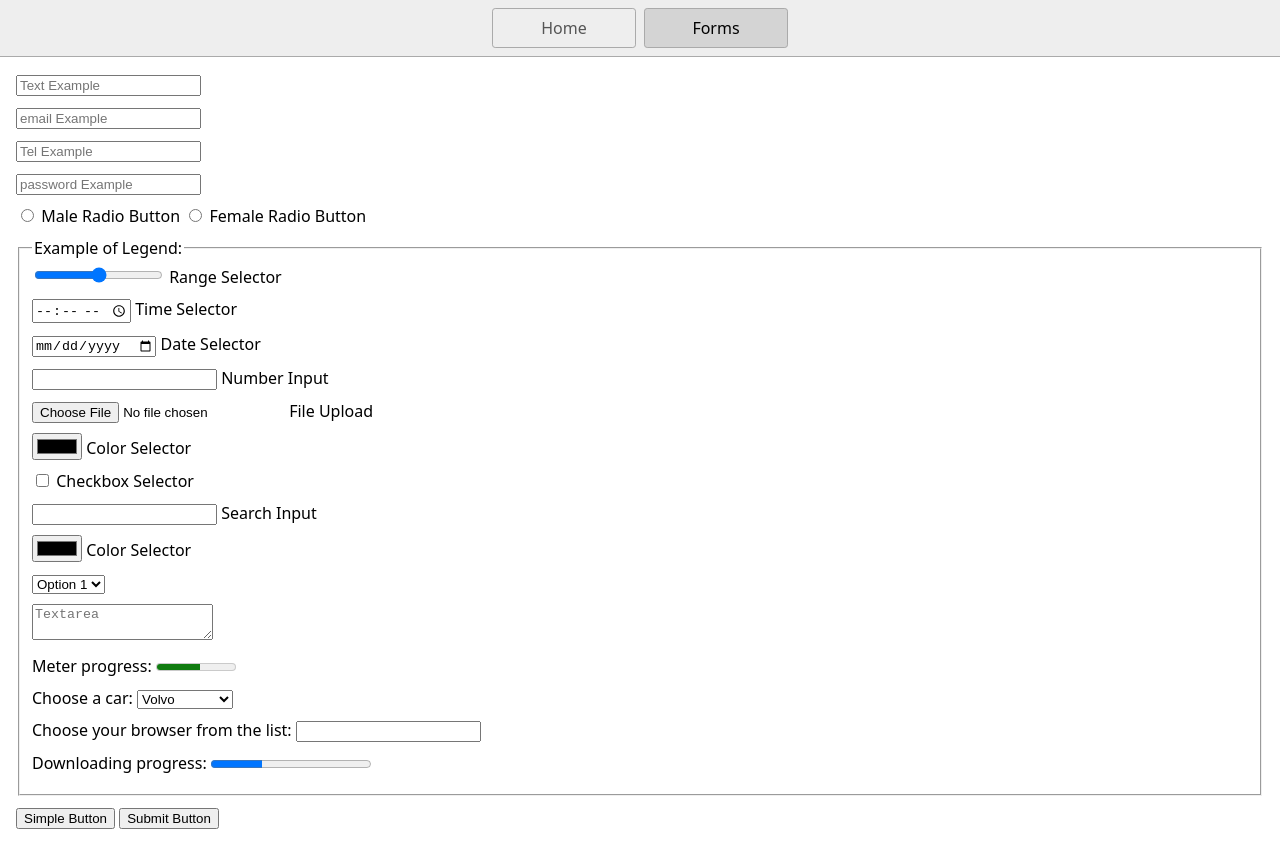
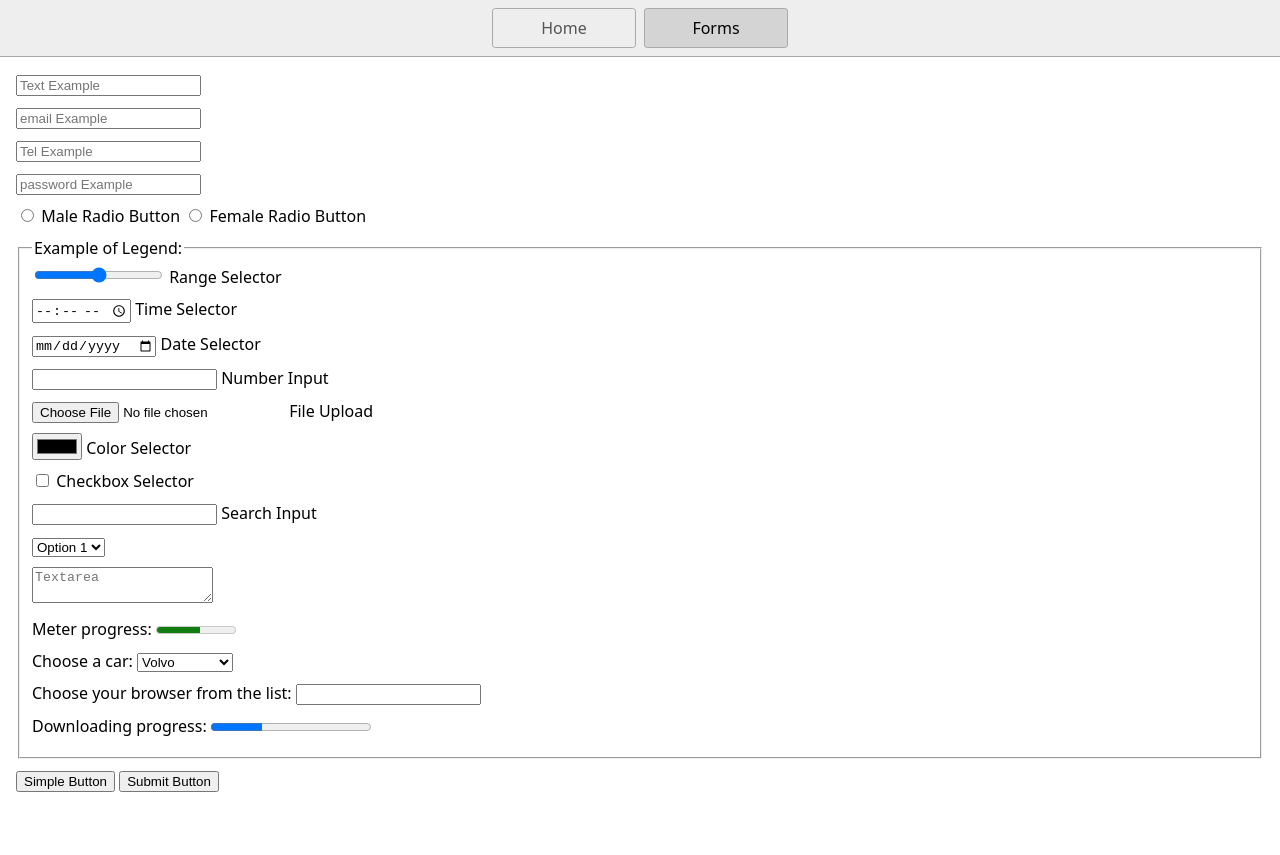
Before and after one commit to tejasrana95/training-by-tejas, a plain HTML site: page forms.html in a window 1280 px wide. After the commit the page ends 818 px from the top, so only its background shows below. Drawn offline with Linux system fonts and the light colour scheme.

Commit message:
1 file modified

```diff
--- a/forms.html
+++ b/forms.html
@@ -46,7 +46,6 @@
           <div><input type="color" /> Color Selector</div>
           <div><input type="checkbox" /> Checkbox Selector</div>
           <div><input type="search" /> Search Input</div>
-          <div><input type="color" /> Color Selector</div>
           <div>
             <select>
               <option>Option 1</option>
```
